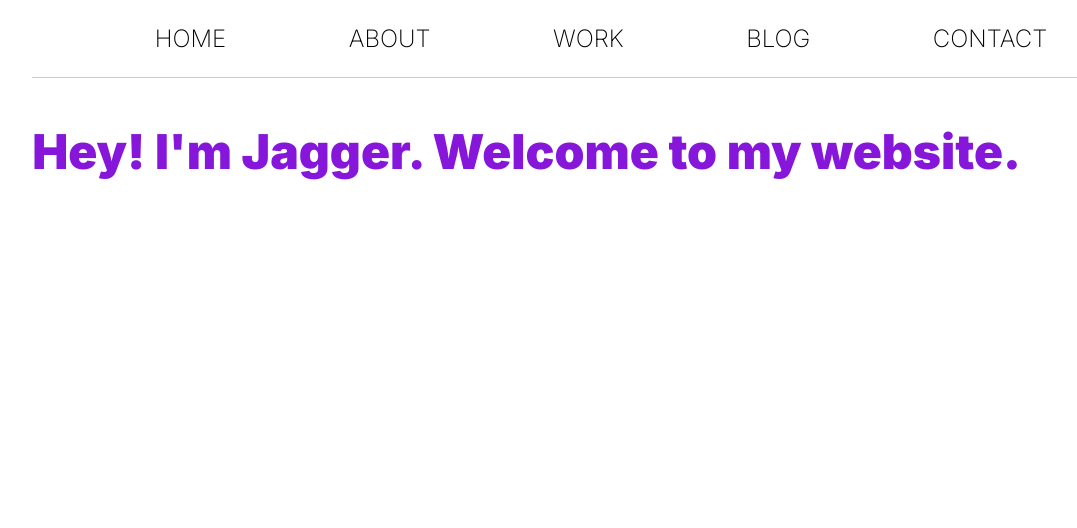
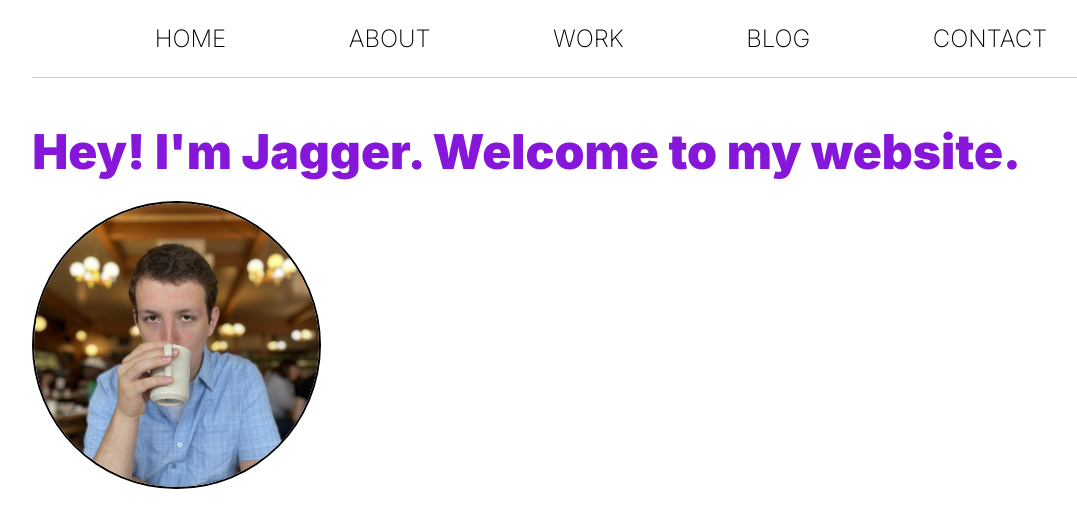
Before and after one commit to jaggerabney/Portfolio-Website, a React (Create React App) app in the folder frontend/: page / in a window 1280 px wide. Shown: the top 528 px of the page, without its empty margins (39-1116 px from the left). Built offline with nearby package versions, Linux system fonts and the light colour scheme.

Commit message:
implemented CircularImage component

```diff
--- a/frontend/src/App.js
+++ b/frontend/src/App.js
@@ -1,5 +1,6 @@
 import Navbar from "./components/Navbar/Navbar";
 import Typewriter from "./components/UI/Typewriter/Typewriter";
+import CircularImage from "./components/UI/CircularImage/CircularImage";
 
 import classes from "./App.module.css";
 
@@ -9,6 +10,7 @@ function App() {
       <Navbar />
       <section className={classes.content}>
         <Typewriter text="Hey! I'm Jagger. Welcome to my website." />
+        <CircularImage name="me_cropped.jpg" altText="Me!" />
       </section>
     </>
   );
--- /dev/null
+++ b/frontend/src/components/UI/CircularImage/CircularImage.js
@@ -0,0 +1,7 @@
+import classes from "./CircularImage.module.css";
+
+export default function CircularImage({ name, altText }) {
+  const image = require(`../../../images/${name}`);
+
+  return <img className={classes.image} src={image} alt={altText} />;
+}
--- /dev/null
+++ b/frontend/src/components/UI/CircularImage/CircularImage.module.css
@@ -0,0 +1,5 @@
+.image {
+  border: 2px solid black;
+  border-radius: 50%;
+  width: 25%;
+}
```
Also changed, not shown: frontend/src/images/me_cropped.jpg (added).
